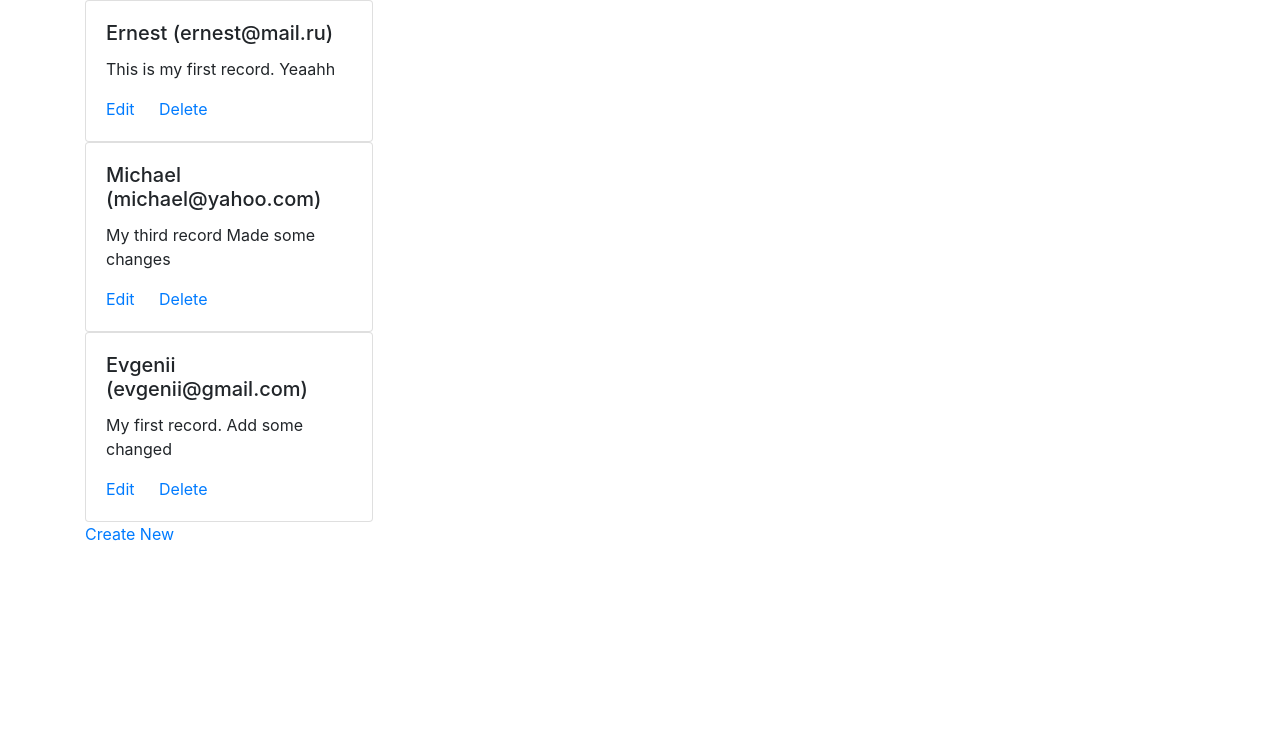
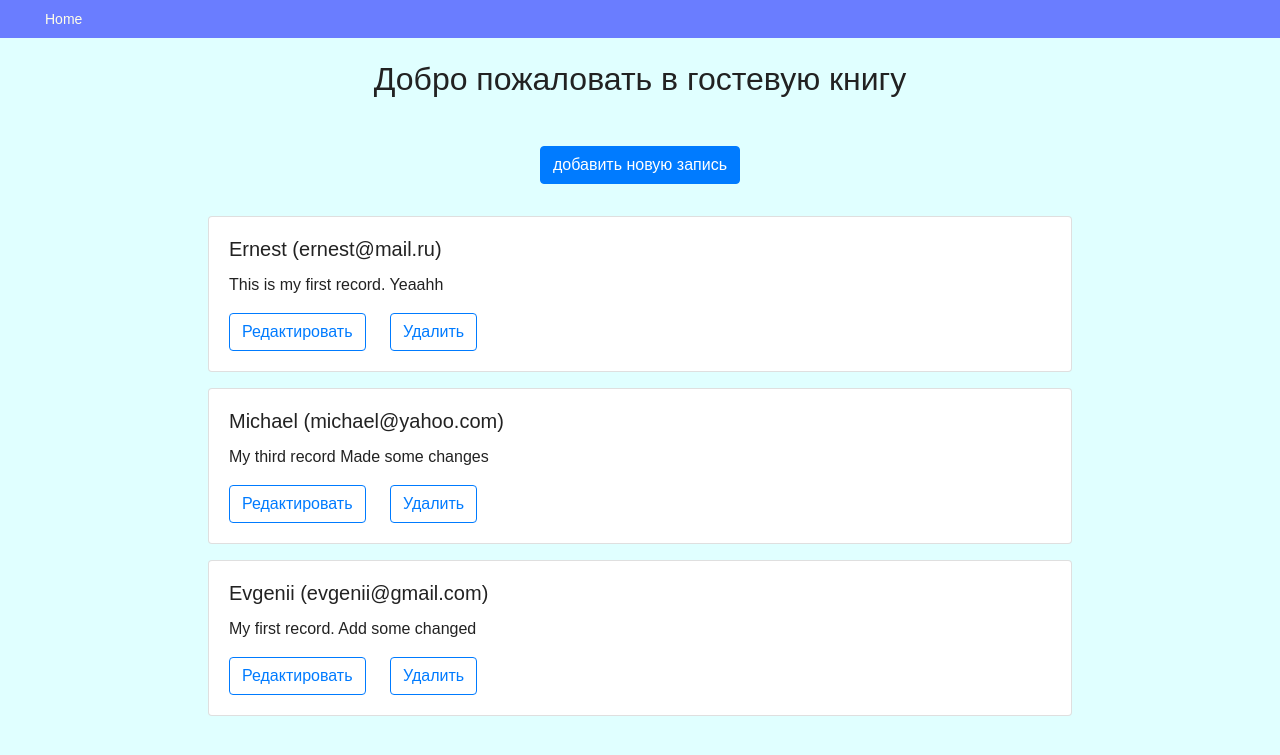
Before and after one commit to EvgeniiLipatov/GuestBook, a Django app: page / in a window 1280 px wide. Shown: the top 755 px of the page. Run offline with Django 3.2, Linux system fonts and the light colour scheme; data comes from the database, SQL or seed files in the repository; both versions use the stored data as it was after the commit; some libraries are stand-ins or nearby versions.

Commit message:
Added design and fixture

```diff
--- a/source/main/settings.py
+++ b/source/main/settings.py
@@ -37,6 +37,7 @@ INSTALLED_APPS = [
     'django.contrib.sessions',
     'django.contrib.messages',
     'django.contrib.staticfiles',
+    'widget_tweaks',
     'webapp',
 ]
 
--- a/source/webapp/static/css/style.css
+++ b/source/webapp/static/css/style.css
@@ -0,0 +1,67 @@
+body {
+    background: lightcyan;
+    color: #222222;
+    font-family: Arial, sans-serif;
+    margin-top: 60px;
+}
+
+h1 {
+    text-align: center;
+}
+
+.container {
+    max-width: 1200px;
+    width: 90%;
+    margin: 0 auto;
+}
+
+.for_delete {
+    color: red;
+}
+.navbar {
+    display: block;
+    background: #6a7dff;
+    position: fixed;
+    top: 0;
+    right: 0;
+    left: 0;
+    font-size: 0;
+    box-sizing: border-box;
+    padding: 7px 30px;
+}
+
+.menu {
+    font-size: 14px;
+    line-height: 1;
+    padding: 0;
+    margin: 0;
+    display: inline-block;
+    color: #fffee8;
+}
+
+.form-error {
+color: red;
+font-size: 12px;
+margin: 5px 0 0 0
+}
+
+.field-error {
+border: solid 1px red;
+box-shadow: red 0 0 3px;
+}
+
+.menu li {
+    display: inline-block;
+}
+
+.menu a {
+    display: inline-block;
+    text-decoration: none;
+    color: inherit;
+    padding: 5px 15px;
+}
+
+.menu a:hover {
+    color: #ffc122;
+    text-decoration: underline;
+}
--- a/source/webapp/templates/base.html
+++ b/source/webapp/templates/base.html
@@ -12,7 +12,12 @@
     {% block styles %}{% endblock %}
 </head>
 <body>
-{% block menu %}{% endblock %}
+<nav class="navbar">
+    <ul class="menu">
+        <li><a href="{% url 'index' %}">Home</a></li>
+        {% block menu %}{% endblock %}
+    </ul>
+</nav>
 <div class="container">
     {% block content %}{% endblock %}
 </div>
--- a/source/webapp/templates/delete.html
+++ b/source/webapp/templates/delete.html
@@ -5,15 +5,15 @@
 
 {% block content %}
 
-    <h1>Are you sure want to delete record? "{{ record }}"?</h1>
+    <h1 class="for_delete">Are you sure want to the delete record? </h1>
 
     <form method="POST" action="{% url "delete_record" record.pk %}" class="text-center">
 
         {% csrf_token %}
 
-        <p><input type="submit" value="Confirm"></p>
+        <p><input class="btn btn-danger" type="submit" value="Да"></p>
 
-        <p><a href="{% url "index" %}">Cancel</a></p>
+        <p><a class="btn btn-primary" href="{% url "index" %}">Нет</a></p>
 
     </form>
 
--- a/source/webapp/templates/index.html
+++ b/source/webapp/templates/index.html
@@ -1,16 +1,27 @@
 {% extends 'base.html' %}
+
 
 {% block content %}
 
+<h2 class="text-center" > Добро пожаловать в гостевую книгу</h2>
+
+<p class="text-center mt-5">
+   <a href="{% url 'create_record' %}" class="btn btn-primary" >добавить новую запись</a>
+</p>
+
+
 {% for record in records %}
-<div class="card" style="width: 18rem;">
-  <div class="card-body">
-    <h5 class="card-title">{{ record.author }} ({{ record.email  }})</h5>
-    <p class="card-text">{{ record.text }}</p>
-    <a href="{% url 'update_record' record.pk %}" class="card-link">Edit</a>
-    <a href="{% url 'delete_record' record.pk %}" class="card-link">Delete</a>
-  </div>
+
+<div class="row justify-content-center">
+    <div class="card mt-3" style="width: 75%;">
+      <div class="card-body">
+        <h5 class="card-title">{{ record.author }} ({{ record.email  }})</h5>
+        <p class="card-text">{{ record.text }}</p>
+        <a href="{% url 'update_record' record.pk %}" class="card-link btn btn-outline-primary">Редактировать</a>
+        <a href="{% url 'delete_record' record.pk %}" class="card-link btn btn-outline-primary">Удалить</a>
+      </div>
+    </div>
 </div>
 {% endfor %}
-<a href="{% url 'create_record' %}">Create New</a>
+
 {% endblock %}
--- a/source/webapp/templates/update.html
+++ b/source/webapp/templates/update.html
@@ -1,14 +1,14 @@
 {% extends "base.html" %}
 
-{% block title %}Update Record{% endblock %}
+{% block title %}Редактирование{% endblock %}
 
 {% block content %}
 
-    <h1>Update Record</h1>
+    <h1>Редактирование записи</h1>
 
     <form method="POST" action="{% url "update_record" record.pk %}">
                  {% include 'partial/task_form.html' %}
-              <p><input type="submit" value="Submit"></p>
+    <p class="text-center"><input class="btn-primary" type="submit" value="Отправить"></p>
 
     </form>
 
```
Also changed, not shown: source/webapp/fixtures/dump.json (added, +80 -0 lines), source/webapp/templates/create.html (+6 -4 lines), source/webapp/templates/partial/task_form.html (+7 -1 lines).
